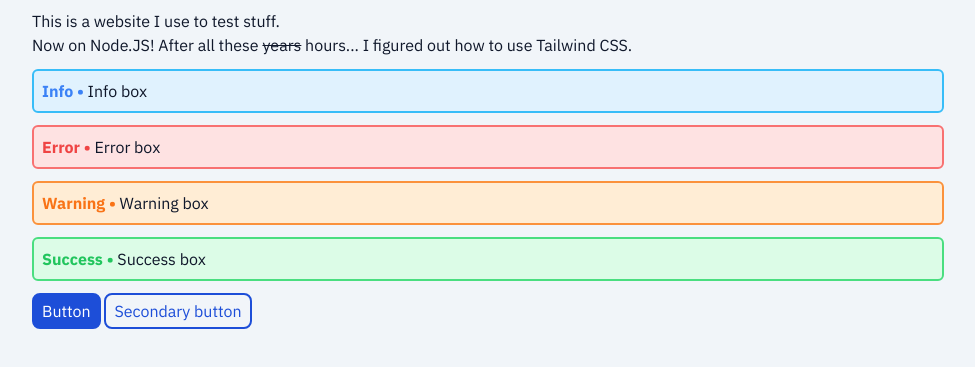
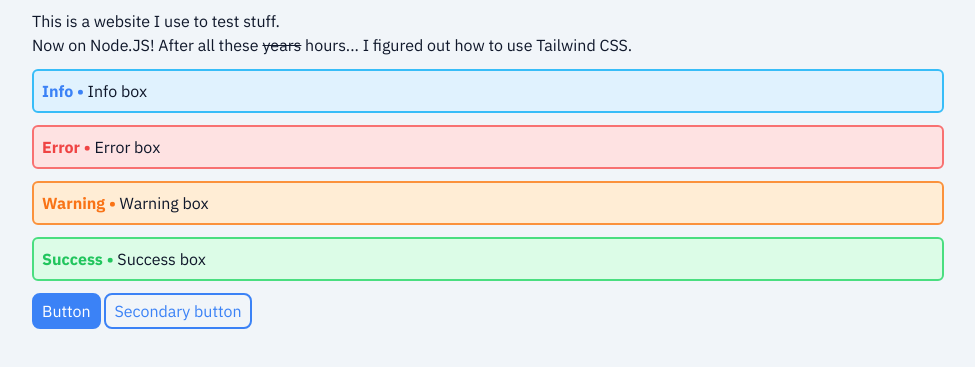
Before and after one commit to Paralaxial/test-1, a website: page src/main/index.html in a window 1280 px wide. Shown: the part 131-498 px from the top of the page, without its empty margins (152-1127 px from the left). Drawn offline with nearby package versions, Linux system fonts and the light colour scheme.

Commit message:
button change

```diff
--- a/src/main/index.html
+++ b/src/main/index.html
@@ -30,8 +30,8 @@
     <div class="bg-green-100 dark:bg-green-800 border-solid border-2 border-green-400 dark:border-green-600 rounded-md my-3" id="warning-box">
       <p class="m-2 text-left"><b class="text-green-500 dark:text-green-300">Success &bull;</b> Success box</p>
     </div>
-    <button class="text-white border-2 border-blue-700 bg-blue-700 dark:border-blue-500 dark:bg-blue-500 rounded-lg px-2 py-1 hover:bg-blue-800 hover:dark:bg-blue-700 transition ease-in duration-150">Button</button>
-    <button class="border-2 border-blue-700 dark:border-blue-500 rounded-lg px-2 py-1 hover:bg-blue-700 hover:dark:bg-blue-500 text-blue-700 dark:text-blue-700 hover:text-white transition ease-in duration-150">Secondary button</button>
+    <button class="text-white border-2 border-blue-500 bg-blue-500 rounded-lg px-2 py-1 hover:bg-blue-400 transition ease-in duration-150">Button</button>
+    <button class="border-2 border-blue-500 rounded-lg px-2 py-1 hover:bg-blue-400 text-blue-500 hover:text-white transition ease-in duration-150">Secondary button</button>
   </div>
 </body>
 </html>
```
Also changed, not shown: src/main/style.css.
